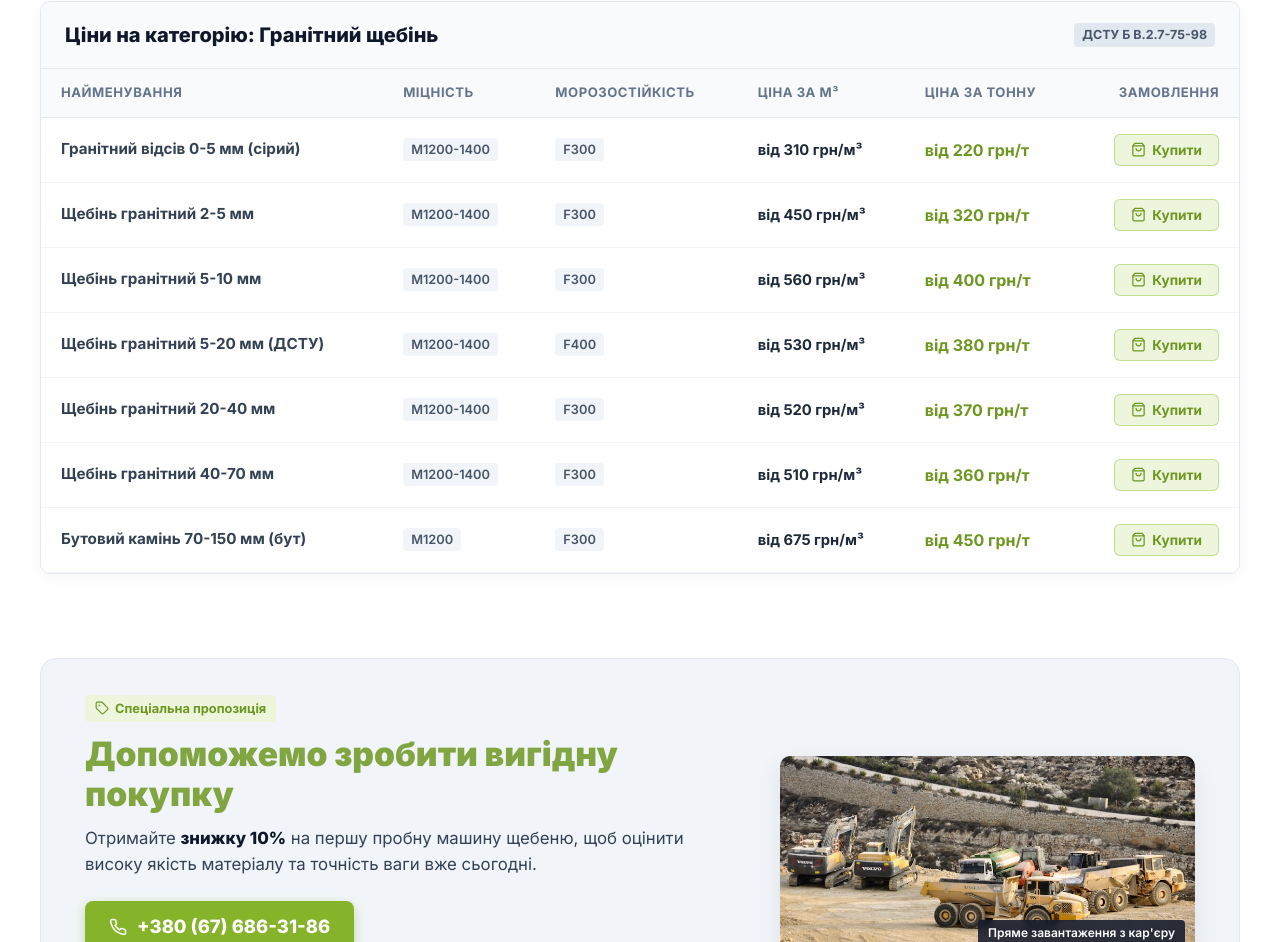
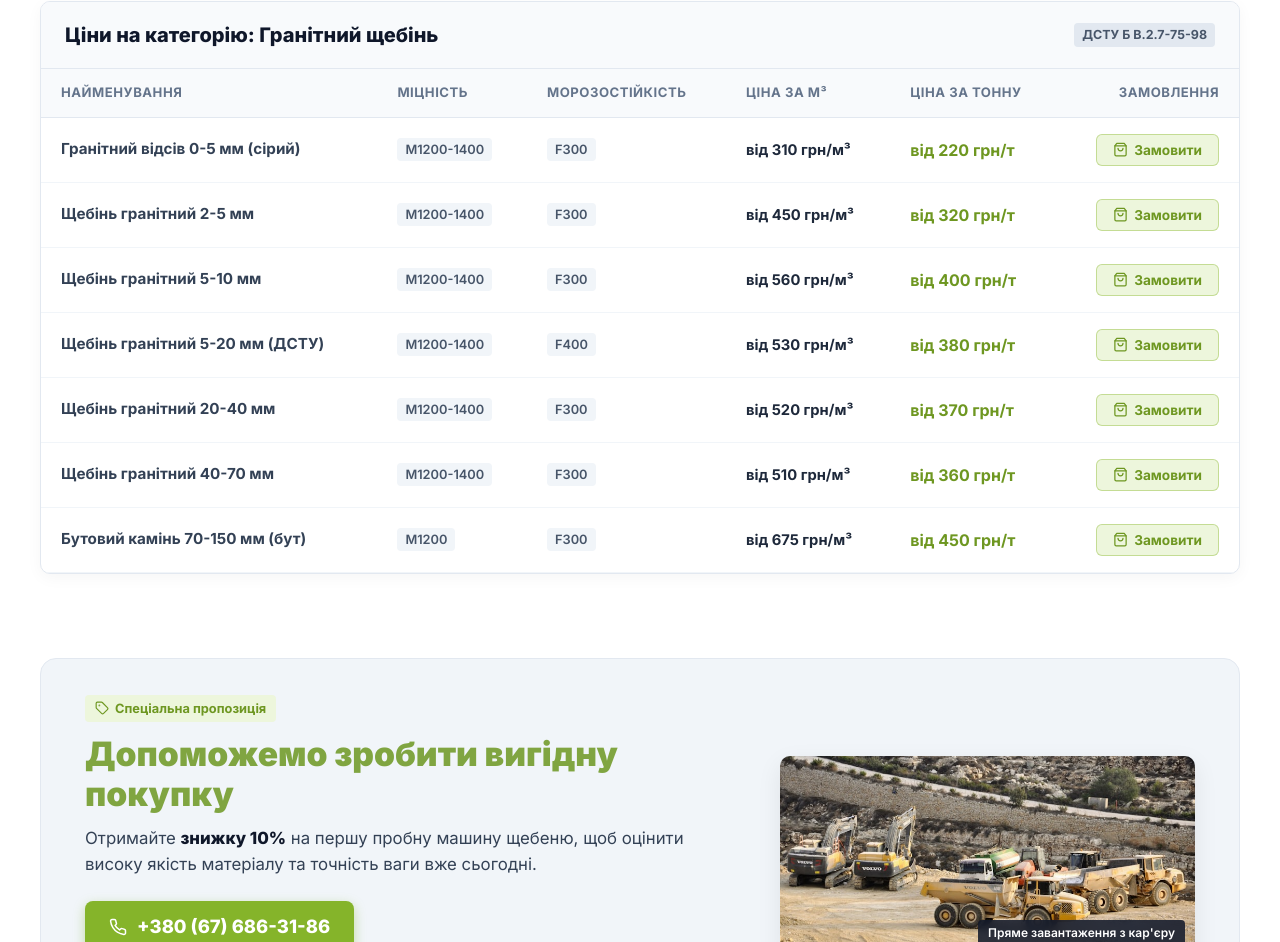
Before and after one commit to awraamgitelman-ops/budopest, a React (Vite) app: page / in a window 1280 px wide. Shown: the part 5672-6614 px from the top of the page. Built offline with nearby package versions, Linux system fonts and the light colour scheme; the HTML template or start-up script is replaced by a standard one.

Commit message:
style: replace 'Купити' button text with 'Замовити' in price tables

```diff
--- a/src/components/PriceTables.jsx
+++ b/src/components/PriceTables.jsx
@@ -81,7 +81,7 @@ export const PriceTables = ({ onOpenOrderModal }) => {
                         title="Оформити замовлення"
                       >
                         <ShoppingBag size={15} />
-                        <span>Купити</span>
+                        <span>Замовити</span>
                       </button>
                     </td>
                   </tr>
```
